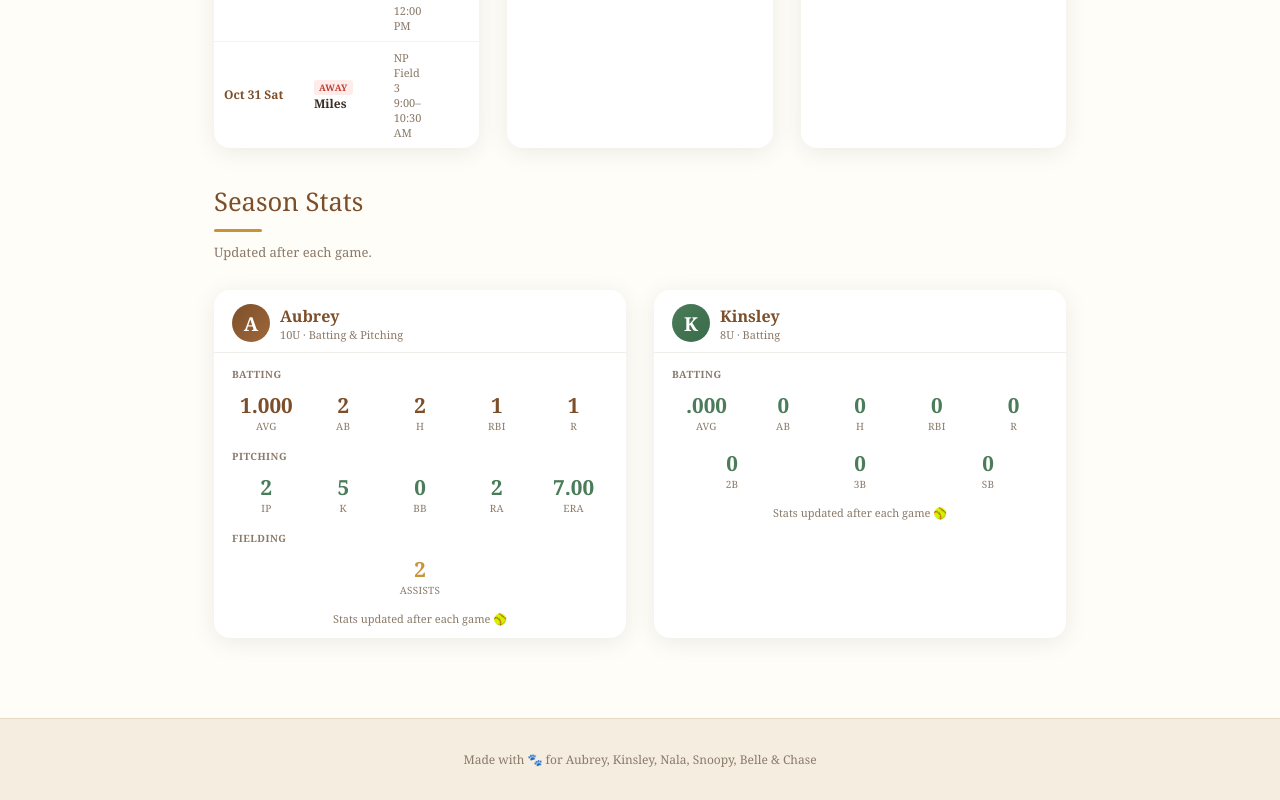
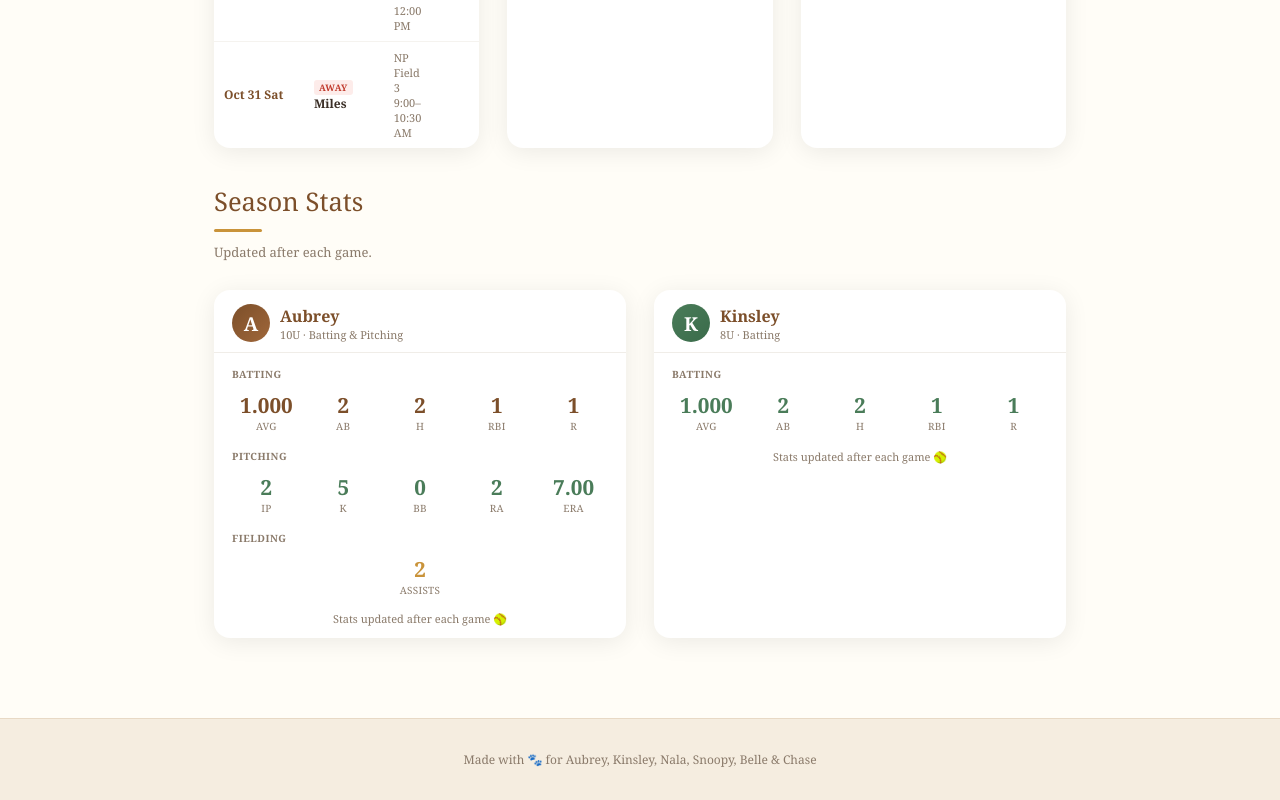
Before and after one commit to johnstondrew-ops/JohnstonFamily-Page, a plain HTML site: page index.html in a window 1280 px wide. Shown: the part 1769-2569 px from the top of the page. Drawn offline with Linux system fonts and the light colour scheme.

Commit message:
Kinsley game 1 stats: 2-2 1RBI 1R, remove 2B/3B/SB

```diff
--- a/index.html
+++ b/index.html
@@ -503,38 +503,24 @@ footer{text-align:center;padding:32px 20px;font-size:12px;color:var(--muted);bor
           <div style="font-size:10px;font-weight:700;text-transform:uppercase;letter-spacing:.5px;color:var(--muted);margin-bottom:10px">Batting</div>
           <div style="display:grid;grid-template-columns:repeat(5,1fr);gap:8px;margin-bottom:16px">
             <div style="text-align:center">
-              <div style="font-size:1.3rem;font-weight:700;color:var(--green)" id="k-avg">.000</div>
+              <div style="font-size:1.3rem;font-weight:700;color:var(--green)" id="k-avg">1.000</div>
               <div style="font-size:10px;color:var(--muted);text-transform:uppercase;letter-spacing:.3px">AVG</div>
             </div>
             <div style="text-align:center">
-              <div style="font-size:1.3rem;font-weight:700;color:var(--green)" id="k-ab">0</div>
+              <div style="font-size:1.3rem;font-weight:700;color:var(--green)" id="k-ab">2</div>
               <div style="font-size:10px;color:var(--muted);text-transform:uppercase;letter-spacing:.3px">AB</div>
             </div>
             <div style="text-align:center">
-              <div style="font-size:1.3rem;font-weight:700;color:var(--green)" id="k-h">0</div>
+              <div style="font-size:1.3rem;font-weight:700;color:var(--green)" id="k-h">2</div>
               <div style="font-size:10px;color:var(--muted);text-transform:uppercase;letter-spacing:.3px">H</div>
             </div>
             <div style="text-align:center">
-              <div style="font-size:1.3rem;font-weight:700;color:var(--green)" id="k-rbi">0</div>
+              <div style="font-size:1.3rem;font-weight:700;color:var(--green)" id="k-rbi">1</div>
               <div style="font-size:10px;color:var(--muted);text-transform:uppercase;letter-spacing:.3px">RBI</div>
             </div>
             <div style="text-align:center">
-              <div style="font-size:1.3rem;font-weight:700;color:var(--green)" id="k-r">0</div>
+              <div style="font-size:1.3rem;font-weight:700;color:var(--green)" id="k-r">1</div>
               <div style="font-size:10px;color:var(--muted);text-transform:uppercase;letter-spacing:.3px">R</div>
-            </div>
-          </div>
-          <div style="display:grid;grid-template-columns:repeat(3,1fr);gap:8px;margin-bottom:14px">
-            <div style="text-align:center">
-              <div style="font-size:1.3rem;font-weight:700;color:var(--green)" id="k-2b">0</div>
-              <div style="font-size:10px;color:var(--muted);text-transform:uppercase;letter-spacing:.3px">2B</div>
-            </div>
-            <div style="text-align:center">
-              <div style="font-size:1.3rem;font-weight:700;color:var(--green)" id="k-3b">0</div>
-              <div style="font-size:10px;color:var(--muted);text-transform:uppercase;letter-spacing:.3px">3B</div>
-            </div>
-            <div style="text-align:center">
-              <div style="font-size:1.3rem;font-weight:700;color:var(--green)" id="k-sb">0</div>
-              <div style="font-size:10px;color:var(--muted);text-transform:uppercase;letter-spacing:.3px">SB</div>
             </div>
           </div>
           <div style="font-size:11px;color:var(--muted);text-align:center;padding-bottom:6px">Stats updated after each game 🥎</div>
```
